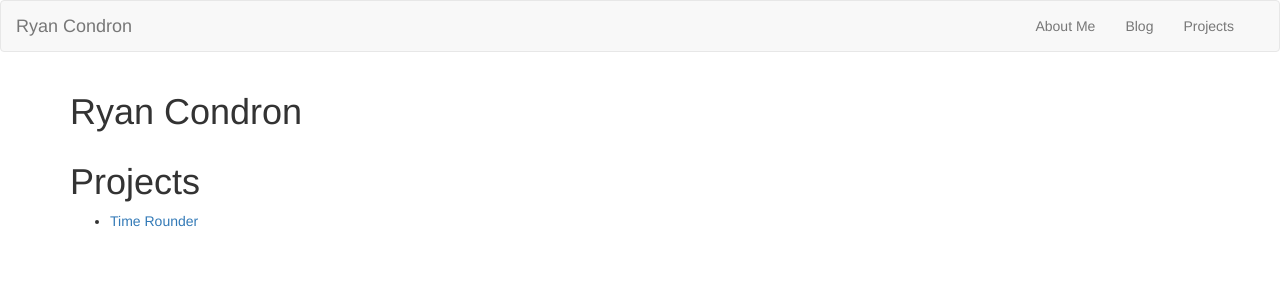
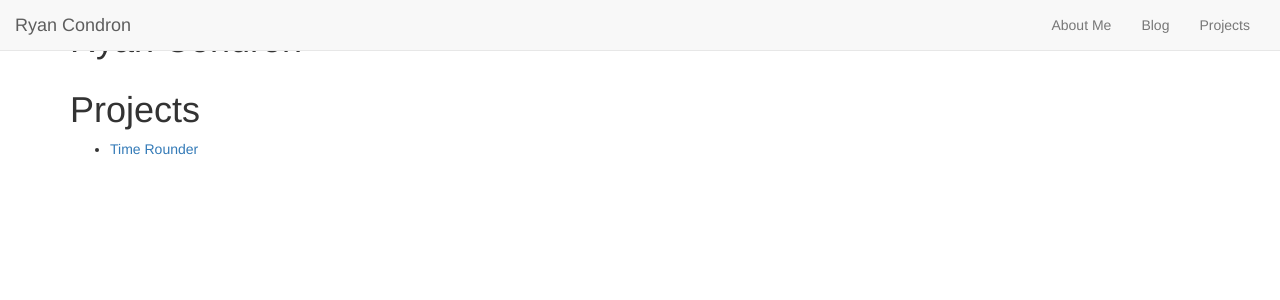
Before and after one commit to rebelweb/rebelweb.github.io, a Jekyll site: the page built from projects.html, in a window 1280 px wide. Shown: the top 300 px of the page. Built offline with Jekyll 4.4.1, drawn with Linux system fonts in a browser that asks for light colours.

Commit message:
added navbar to homepage

```diff
--- a/_includes/header.html
+++ b/_includes/header.html
@@ -1,28 +1,4 @@
-{% assign custom_url = site.url | append: site.baseurl %}
-{% assign full_base_url = site.github.url | default: custom_url %}
-
-<nav class="navbar navbar-default">
-  <div class="container-fluid">
-    <div class="navbar-header">
-      <a href="{{ '/' | prepend: full_base_url }}" class="navbar-brand">{{ site.title }}</a>
-      <button class="navbar-toggle collapsed" type="button" data-toggle="collapse" data-toggle="#top-menu">
-        <span class="sr-only">Toggle Navigation</span>
-        <span class="icon-bar"></span>
-        <span class="icon-bar"></span>
-        <span class="icon-bar"></span>
-      </button>
-    </div>
-    <div class="collapse navbar-collapse navbar-right" id="top-menu">
-      <ul class="nav navbar-nav">
-        {% for my_page in site.pages %}
-          {% if my_page.title %}
-            <li><a href="{{ my_page.url | prepend: full_base_url }}">{{ my_page.title | escape }}</a></li>
-          {% endif %}
-        {% endfor %}
-      </ul>
-    </div>
-  </div>
-</nav>
+{% include navbar.html %}
 
 <div class="container">
   <h1 class="page-heading">Ryan Condron</h1>
--- /dev/null
+++ b/_includes/navbar.html
@@ -0,0 +1,24 @@
+{% assign custom_url = site.url | append: site.baseurl %}
+{% assign full_base_url = site.github.url | default: custom_url %}
+<nav class="navbar navbar-default navbar-fixed-top">
+  <div class="container-fluid">
+    <div class="navbar-header">
+      <a href="{{ '/' | prepend: full_base_url }}" class="navbar-brand">{{ site.title }}</a>
+      <button class="navbar-toggle collapsed" type="button" data-toggle="collapse" data-toggle="#top-menu">
+        <span class="sr-only">Toggle Navigation</span>
+        <span class="icon-bar"></span>
+        <span class="icon-bar"></span>
+        <span class="icon-bar"></span>
+      </button>
+    </div>
+    <div class="collapse navbar-collapse navbar-right" id="top-menu">
+      <ul class="nav navbar-nav">
+        {% for my_page in site.pages %}
+          {% if my_page.title %}
+            <li><a href="{{ my_page.url | prepend: full_base_url }}">{{ my_page.title | escape }}</a></li>
+          {% endif %}
+        {% endfor %}
+      </ul>
+    </div>
+  </div>
+</nav>
--- a/css/main.scss
+++ b/css/main.scss
@@ -7,6 +7,26 @@
 @import "bootstrap";
 @import "syntax";
 @import url('https://fonts.googleapis.com/css?family=Ubuntu+Condensed');
+
+.navbar-home {
+  background-color: transparent;
+  background: transparent;
+  border-color: transparent;
+  .navbar-header {
+    .navbar-brand {
+      color: #fff;
+    }
+  }
+  .container-fluid {
+    .navbar-right {
+      ul {
+        a {
+          color: #fff;
+        }
+      }
+    }
+  }
+}
 
 html {
   padding: 0px;
--- a/index.html
+++ b/index.html
@@ -1,6 +1,8 @@
 ---
 layout: home
 ---
+{% include navbar-home.html %}
+
 <div class="container-fluid home">
   <div class="home-text">
     <h1 class="home-title">{{ site.title }}</h1>
```
Also changed, not shown: _includes/navbar-home.html (added, +24 -0 lines).
